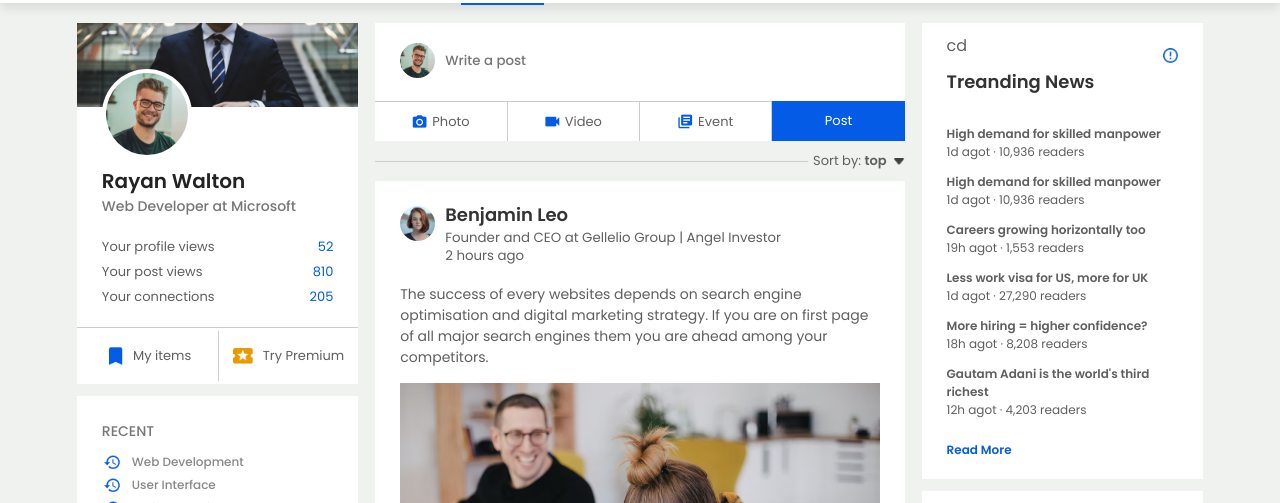
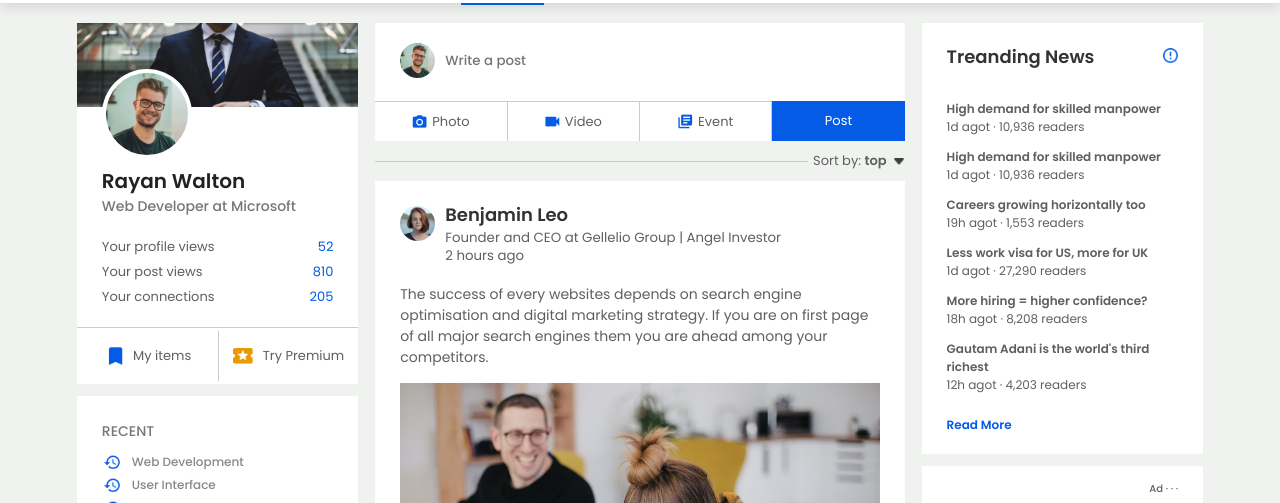
Before and after one commit to Karunesh04/LinkedIn_Clone, a plain HTML site: page index.html in a window 1280 px wide. Shown: the part 51-554 px from the top of the page. Drawn offline with Linux system fonts and the light colour scheme.

```diff
--- a/index.html
+++ b/index.html
@@ -310,7 +310,7 @@
       </div>
       <!-- right-sidebar -->
       <div class="right-sidebar">
-        <div class="sidebar-news">cd
+        <div class="sidebar-news">
             <img src="images/more.png" class="info-icon">
             <h3>Treanding News</h3>
             <a href="#">High demand for skilled manpower</a>
```
